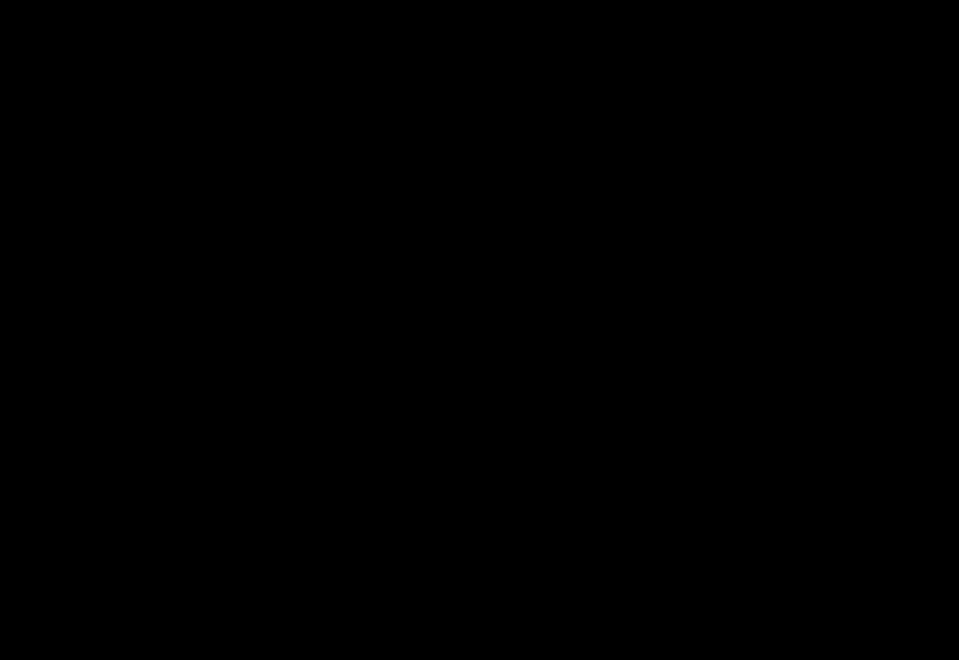
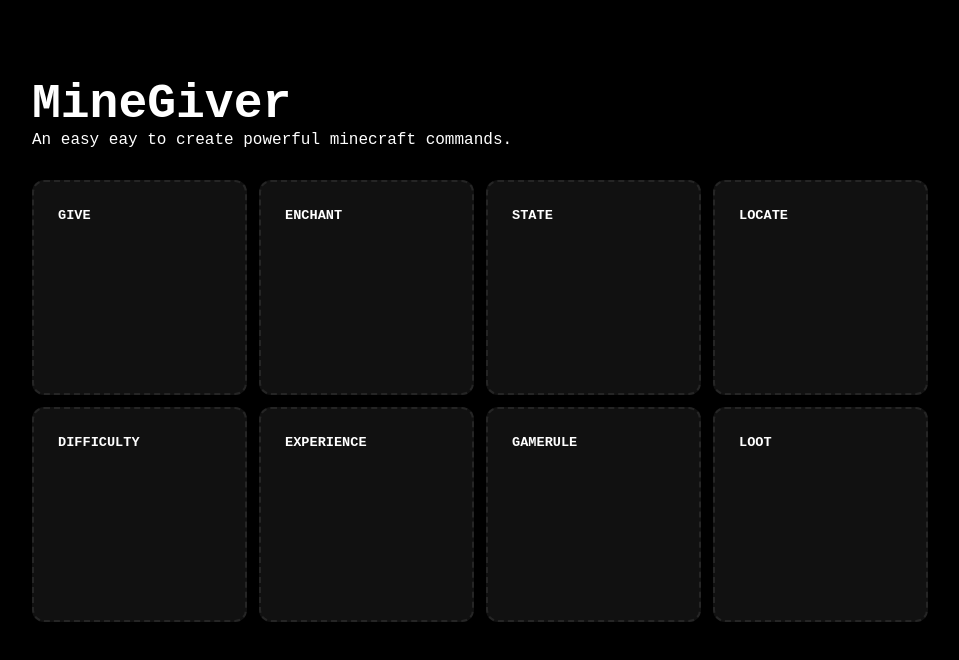
Before and after one commit to GuillermoUrielCruzFuente/mine-giver, a Next.js app: page / in a window 1280 px wide. Shown: the top 660 px of the page, without its empty margins (160-1119 px from the left). Built offline with nearby package versions, Linux system fonts and the light colour scheme; a web font is replaced by a local one.

Commit message:
feature list added

```diff
--- a/pages/index.tsx
+++ b/pages/index.tsx
@@ -1,10 +1,40 @@
 import Head from "next/head";
+import styles from "../src/styles/pages/Home.module.scss";
+
+import Feature, { FeatureType } from "../src/components/Feature";
+
+const features: Array<FeatureType> = [
+	{
+		name: "give",
+	},
+	{
+		name: "enchant",
+	},
+	{
+		name: "state",
+	},
+	{
+		name: "locate",
+	},
+	{
+		name: "difficulty",
+	},
+	{
+		name: "experience",
+	},
+	{
+		name: "gamerule",
+	},
+	{
+		name: "loot",
+	},
+];
 
 export default function Home() {
 	return (
 		<div>
 			<Head>
-				<title>Minecraft Command Generator</title>
+				<title>MineGiver | Minecraft Command Generator</title>
 				<meta
 					name="description"
 					content="minecraft command generator"
@@ -12,8 +42,17 @@
 				<link rel="icon" href="/favicon.ico" />
 			</Head>
 
-			<main>
-				<h1>MineGiver</h1>
+			<main className={styles.mainContainer}>
+				<h1 className={styles.title}>MineGiver</h1>
+				<p className={styles.text}>
+					An easy eay to create powerful minecraft commands.
+				</p>
+
+				<div className={styles.featuresContainer}>
+					{features.map((feat: FeatureType) => {
+						return <Feature key={feat.name} name={feat.name} />;
+					})}
+				</div>
 			</main>
 		</div>
 	);
```
